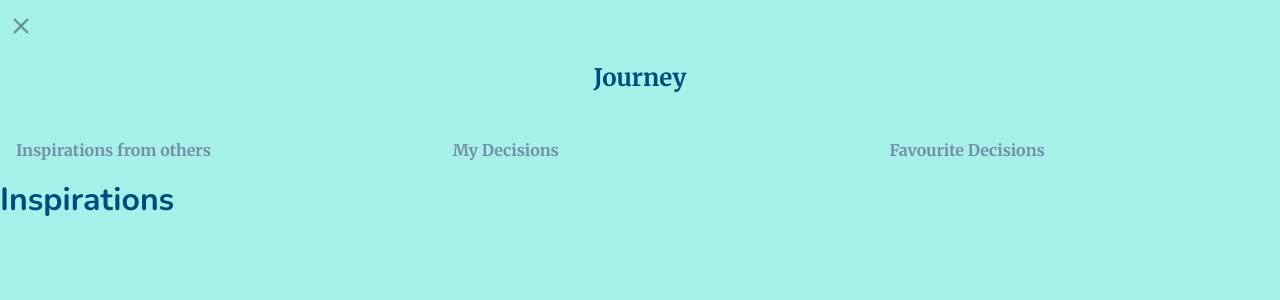
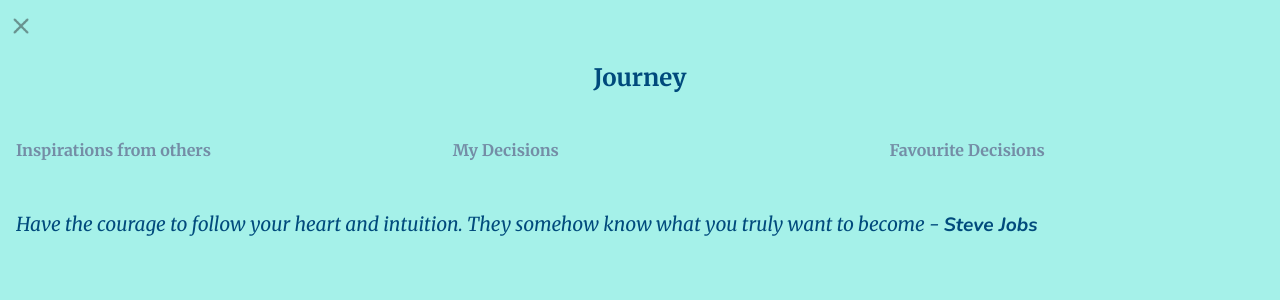
Before and after one commit to chriskokc/react-decision-making, a React (Create React App) app: page /react-decision-making/journey in a window 1280 px wide. Both pictures are taken after a click on the element "Inspirations from others". Shown: the top 300 px of the page. Built offline with nearby package versions, Linux system fonts and the light colour scheme; no server answers; the HTML template or start-up script is replaced by a standard one.

Commit message:
added InspirationCard with styles to Journey page.

```diff
--- /dev/null
+++ b/src/components/InspirationCard/InspirationCard.jsx
@@ -0,0 +1,15 @@
+import "./InspirationCard.scss";
+
+const InspirationCard = () => {
+  return (
+    <div className="inspiration">
+      <p className="inspiration__content">
+        Have the courage to follow your heart and intuition. They somehow know
+        what you truly want to become -{" "}
+        <span className="inspiration__person">Steve Jobs</span>
+      </p>
+    </div>
+  );
+};
+
+export default InspirationCard;
--- /dev/null
+++ b/src/components/InspirationCard/InspirationCard.scss
@@ -0,0 +1,17 @@
+@use "../../styles/variables" as *;
+
+.inspiration {
+    padding: 1rem;
+    margin: 1rem auto;
+    font-style: italic;
+
+    &__content {
+        line-height: 1.5;
+        font-size: 1.2rem;
+        font-family: $font-secondary;
+
+        .inspiration__person {
+            font-weight: bold;
+        }
+    }
+}
--- a/src/pages/Journey/Journey.jsx
+++ b/src/pages/Journey/Journey.jsx
@@ -5,6 +5,7 @@ import HorizontalNavBar from "../../components/HorizontalNavBar/HorizontalNavBar
 import DecisionCardList from "../../containers/DecisionCardList/DecisionCardList";
 import { useContext } from "react";
 import DecisionContext from "../../context/DecisionContext";
+import InspirationCard from "../../components/InspirationCard/InspirationCard";
 
 const Journey = () => {
   const {
@@ -29,7 +30,7 @@ const Journey = () => {
         getInspirations={handleGetInspirations}
         getMyDecisions={handleGetMyDecisions}
       />
-      {toShowInspirations && <h1>Inspirations</h1>}
+      {toShowInspirations && <InspirationCard />}
       {toShowMyDecisions && <DecisionCardList decisionArr={userData} />}
     </div>
   );
```
